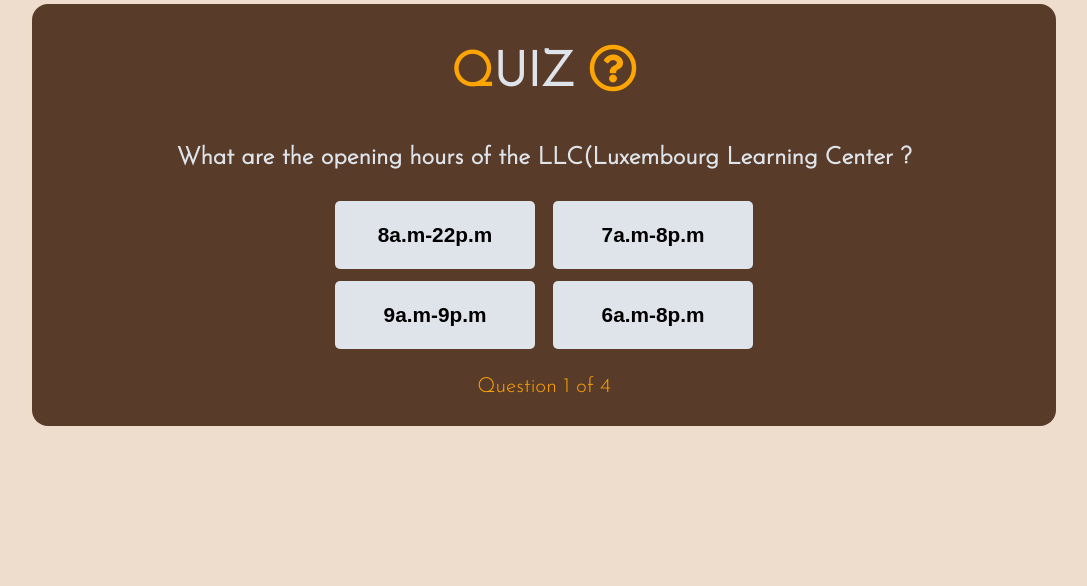
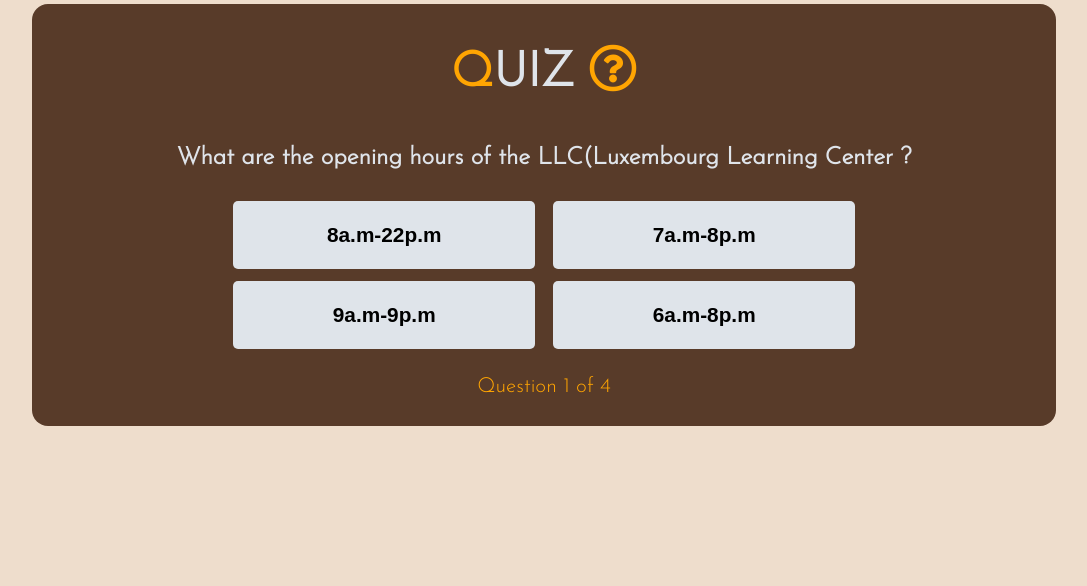
Before and after one commit to JayRasp/SEP_E2022, a PHP site: page /quiz1.php in a window 1280 px wide. Shown: the part 282-868 px from the top of the page, without its empty margins (96-1183 px from the left). Run offline with PHP 8.4, Linux system fonts and the light colour scheme; some libraries are stand-ins or nearby versions.

Commit message:
Button scale change

```diff
--- a/www/combined.css
+++ b/www/combined.css
@@ -35,7 +35,8 @@
 }
 .content .container .choices button {
   flex: 1 0 45%;
-  width: 200px;
+  min-width: 200px;
+  max-width: 400px;
   border-radius: 5px;
   cursor: pointer;
   border: none;
```
